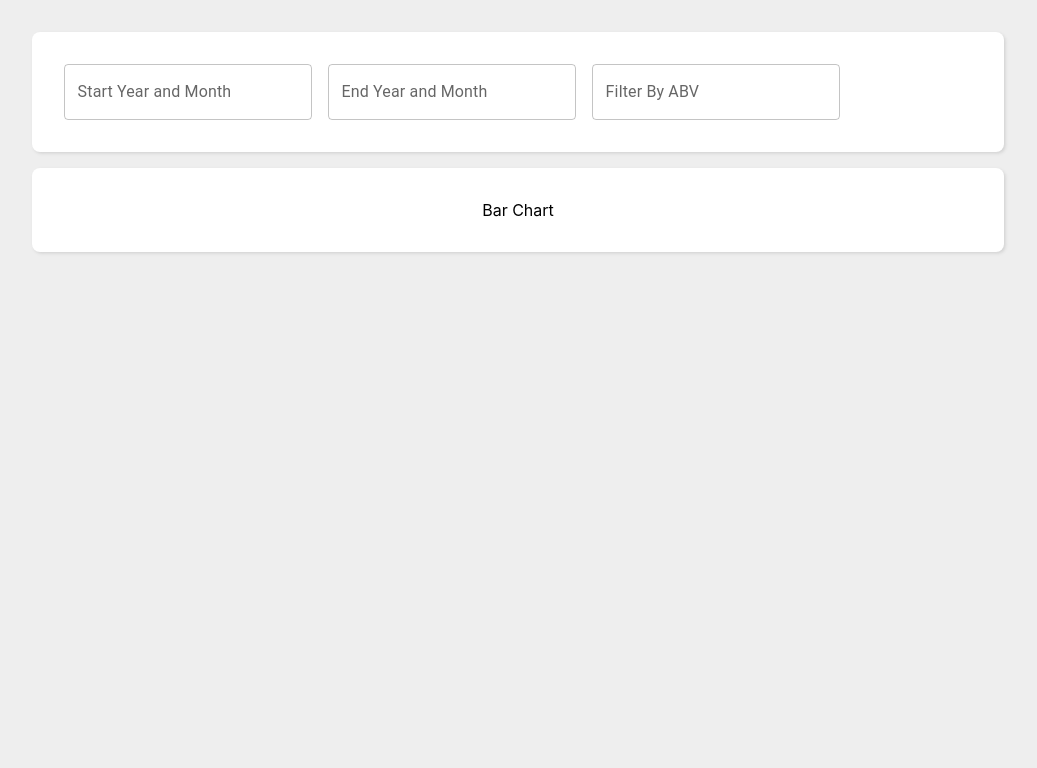
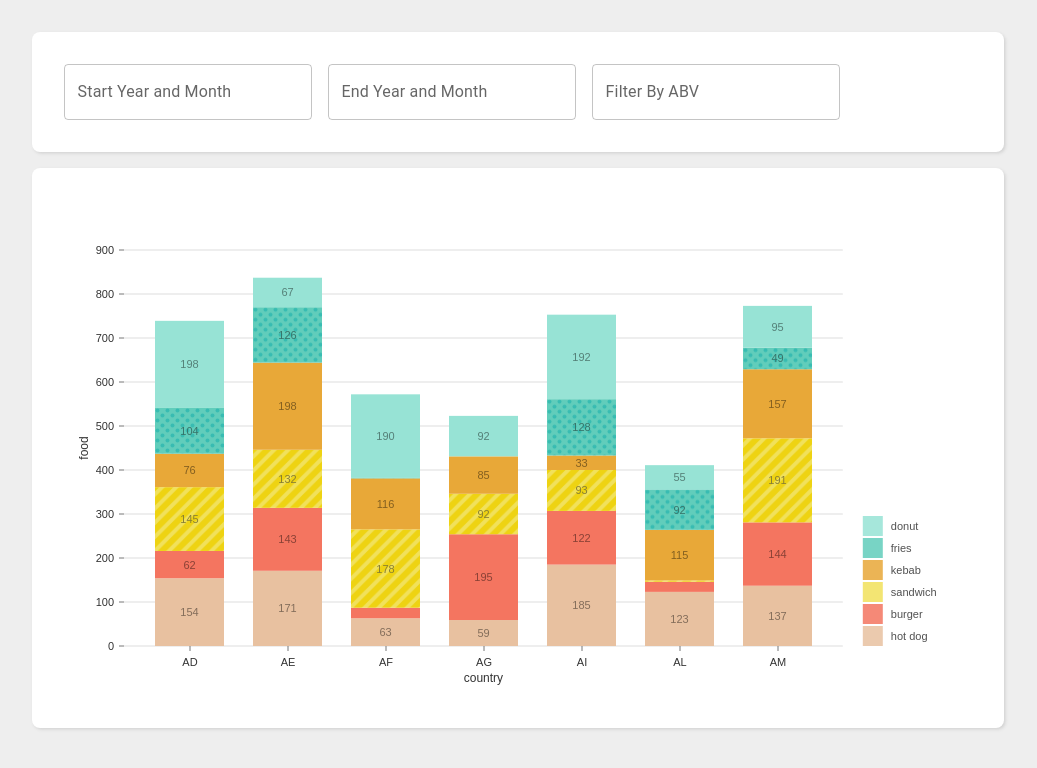
Before and after one commit to matteo1222/portf-coding-challenge, a React (Create React App) app: page / in a window 1280 px wide. Shown: the top 768 px of the page, without its empty margins (122-1159 px from the left). Built offline with nearby package versions, Linux system fonts and the light colour scheme; no server answers.

Commit message:
Add a Sample Bar Chart and installed nivo with a --legacy-peer-deps option

```diff
--- a/package.json
+++ b/package.json
@@ -7,6 +7,8 @@
     "@emotion/styled": "^11.9.3",
     "@mui/material": "^5.9.1",
     "@mui/x-date-pickers": "^5.0.0-beta.1",
+    "@nivo/bar": "^0.79.1",
+    "@nivo/core": "^0.79.0",
     "@tanstack/react-query": "^4.0.5",
     "@testing-library/jest-dom": "^5.16.4",
     "@testing-library/react": "^13.3.0",
--- a/src/App.css
+++ b/src/App.css
@@ -43,6 +43,7 @@ html, body {
   box-shadow: 0.1rem 0.1rem 0.2rem lightgray;
   width: 80%;
   min-width: 400px;
+  height: 35rem;
   padding: 2rem;
   border-radius: 0.5rem;
 }
--- a/src/components/BarChart.tsx
+++ b/src/components/BarChart.tsx
@@ -1,7 +1,222 @@
 import React from "react";
+import { ResponsiveBar } from "@nivo/bar";
+
+const data = [
+  {
+    country: "AD",
+    "hot dog": 154,
+    "hot dogColor": "hsl(349, 70%, 50%)",
+    burger: 62,
+    burgerColor: "hsl(106, 70%, 50%)",
+    sandwich: 145,
+    sandwichColor: "hsl(283, 70%, 50%)",
+    kebab: 76,
+    kebabColor: "hsl(314, 70%, 50%)",
+    fries: 104,
+    friesColor: "hsl(61, 70%, 50%)",
+    donut: 198,
+    donutColor: "hsl(239, 70%, 50%)",
+  },
+  {
+    country: "AE",
+    "hot dog": 171,
+    "hot dogColor": "hsl(274, 70%, 50%)",
+    burger: 143,
+    burgerColor: "hsl(340, 70%, 50%)",
+    sandwich: 132,
+    sandwichColor: "hsl(82, 70%, 50%)",
+    kebab: 198,
+    kebabColor: "hsl(45, 70%, 50%)",
+    fries: 126,
+    friesColor: "hsl(317, 70%, 50%)",
+    donut: 67,
+    donutColor: "hsl(111, 70%, 50%)",
+  },
+  {
+    country: "AF",
+    "hot dog": 63,
+    "hot dogColor": "hsl(251, 70%, 50%)",
+    burger: 24,
+    burgerColor: "hsl(191, 70%, 50%)",
+    sandwich: 178,
+    sandwichColor: "hsl(215, 70%, 50%)",
+    kebab: 116,
+    kebabColor: "hsl(341, 70%, 50%)",
+    fries: 1,
+    friesColor: "hsl(106, 70%, 50%)",
+    donut: 190,
+    donutColor: "hsl(222, 70%, 50%)",
+  },
+  {
+    country: "AG",
+    "hot dog": 59,
+    "hot dogColor": "hsl(310, 70%, 50%)",
+    burger: 195,
+    burgerColor: "hsl(0, 70%, 50%)",
+    sandwich: 92,
+    sandwichColor: "hsl(174, 70%, 50%)",
+    kebab: 85,
+    kebabColor: "hsl(94, 70%, 50%)",
+    fries: 0,
+    friesColor: "hsl(290, 70%, 50%)",
+    donut: 92,
+    donutColor: "hsl(171, 70%, 50%)",
+  },
+  {
+    country: "AI",
+    "hot dog": 185,
+    "hot dogColor": "hsl(122, 70%, 50%)",
+    burger: 122,
+    burgerColor: "hsl(165, 70%, 50%)",
+    sandwich: 93,
+    sandwichColor: "hsl(319, 70%, 50%)",
+    kebab: 33,
+    kebabColor: "hsl(63, 70%, 50%)",
+    fries: 128,
+    friesColor: "hsl(137, 70%, 50%)",
+    donut: 192,
+    donutColor: "hsl(330, 70%, 50%)",
+  },
+  {
+    country: "AL",
+    "hot dog": 123,
+    "hot dogColor": "hsl(169, 70%, 50%)",
+    burger: 23,
+    burgerColor: "hsl(82, 70%, 50%)",
+    sandwich: 3,
+    sandwichColor: "hsl(334, 70%, 50%)",
+    kebab: 115,
+    kebabColor: "hsl(84, 70%, 50%)",
+    fries: 92,
+    friesColor: "hsl(186, 70%, 50%)",
+    donut: 55,
+    donutColor: "hsl(201, 70%, 50%)",
+  },
+  {
+    country: "AM",
+    "hot dog": 137,
+    "hot dogColor": "hsl(109, 70%, 50%)",
+    burger: 144,
+    burgerColor: "hsl(6, 70%, 50%)",
+    sandwich: 191,
+    sandwichColor: "hsl(275, 70%, 50%)",
+    kebab: 157,
+    kebabColor: "hsl(83, 70%, 50%)",
+    fries: 49,
+    friesColor: "hsl(351, 70%, 50%)",
+    donut: 95,
+    donutColor: "hsl(300, 70%, 50%)",
+  },
+];
 
 function BarChart() {
-  return <div>Bar Chart</div>;
+  return (
+    <>
+      <ResponsiveBar
+        data={data}
+        keys={["hot dog", "burger", "sandwich", "kebab", "fries", "donut"]}
+        indexBy="country"
+        margin={{ top: 50, right: 130, bottom: 50, left: 60 }}
+        padding={0.3}
+        valueScale={{ type: "linear" }}
+        indexScale={{ type: "band", round: true }}
+        colors={{ scheme: "nivo" }}
+        defs={[
+          {
+            id: "dots",
+            type: "patternDots",
+            background: "inherit",
+            color: "#38bcb2",
+            size: 4,
+            padding: 1,
+            stagger: true,
+          },
+          {
+            id: "lines",
+            type: "patternLines",
+            background: "inherit",
+            color: "#eed312",
+            rotation: -45,
+            lineWidth: 6,
+            spacing: 10,
+          },
+        ]}
+        fill={[
+          {
+            match: {
+              id: "fries",
+            },
+            id: "dots",
+          },
+          {
+            match: {
+              id: "sandwich",
+            },
+            id: "lines",
+          },
+        ]}
+        borderColor={{
+          from: "color",
+          modifiers: [["darker", 1.6]],
+        }}
+        axisTop={null}
+        axisRight={null}
+        axisBottom={{
+          tickSize: 5,
+          tickPadding: 5,
+          tickRotation: 0,
+          legend: "country",
+          legendPosition: "middle",
+          legendOffset: 32,
+        }}
+        axisLeft={{
+          tickSize: 5,
+          tickPadding: 5,
+          tickRotation: 0,
+          legend: "food",
+          legendPosition: "middle",
+          legendOffset: -40,
+        }}
+        labelSkipWidth={12}
+        labelSkipHeight={12}
+        labelTextColor={{
+          from: "color",
+          modifiers: [["darker", 1.6]],
+        }}
+        legends={[
+          {
+            dataFrom: "keys",
+            anchor: "bottom-right",
+            direction: "column",
+            justify: false,
+            translateX: 120,
+            translateY: 0,
+            itemsSpacing: 2,
+            itemWidth: 100,
+            itemHeight: 20,
+            itemDirection: "left-to-right",
+            itemOpacity: 0.85,
+            symbolSize: 20,
+            effects: [
+              {
+                on: "hover",
+                style: {
+                  itemOpacity: 1,
+                },
+              },
+            ],
+          },
+        ]}
+        role="application"
+        ariaLabel="Nivo bar chart demo"
+        barAriaLabel={function (e) {
+          return (
+            e.id + ": " + e.formattedValue + " in country: " + e.indexValue
+          );
+        }}
+      />
+    </>
+  );
 }
 
 export default BarChart;
--- a/src/components/FilterBar.css
+++ b/src/components/FilterBar.css
@@ -2,7 +2,7 @@
   background: var(--color-filter-bar);
   box-shadow: 0.1rem 0.1rem 0.2rem lightgray;
   width: 80%;
-  min-width: 400px;
+  min-width: 300px;
   padding: 2rem;
   border-radius: 0.5rem;
   display: flex;
--- a/src/components/MonthRangeFilter.tsx
+++ b/src/components/MonthRangeFilter.tsx
@@ -1,4 +1,4 @@
-import React, { useState, Dispatch, SetStateAction } from "react";
+import React, { Dispatch, SetStateAction } from "react";
 import TextField from "@mui/material/TextField";
 import { AdapterDateFns } from "@mui/x-date-pickers/AdapterDateFns";
 import { LocalizationProvider } from "@mui/x-date-pickers/LocalizationProvider";
```
Also changed, not shown: 1 other file (tests, documents, lock files or other folders).
